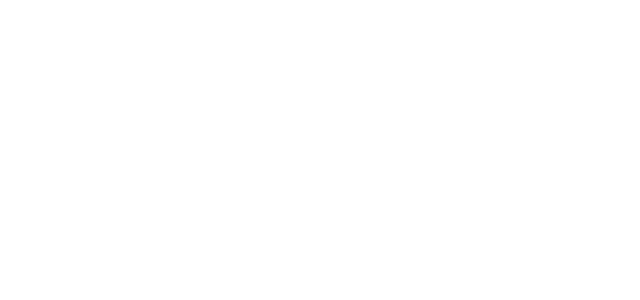
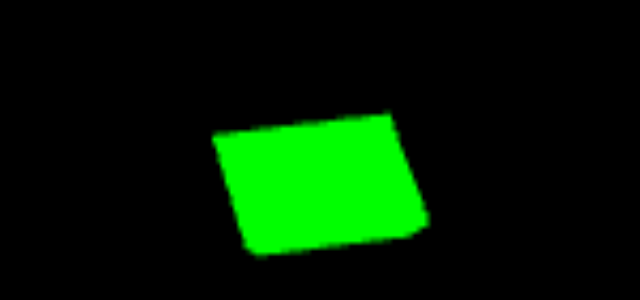
Before and after one commit to AaronMikeBonetti/Portfolio, a React (Create React App) app: page / in a window 1280 px wide. Shown: the part 210-510 px from the top of the page, without its empty margins (321-961 px from the left). Built offline with nearby package versions, Linux system fonts and the light colour scheme.

Commit message:
created three.js animation

```diff
--- a/package.json
+++ b/package.json
@@ -7,7 +7,8 @@
     "node-sass": "^4.10.0",
     "react": "^16.6.3",
     "react-dom": "^16.6.3",
-    "react-scripts": "^2.1.8"
+    "react-scripts": "^2.1.8",
+    "three": "^0.104.0"
   },
   "scripts": {
     "start": "react-scripts start",
--- a/public/index.html
+++ b/public/index.html
@@ -5,7 +5,16 @@
     <meta name="viewport" content="width=device-width, initial-scale=1, shrink-to-fit=no">
     <title></title>
   </head>
+  <style>
+    canvas{
+      width: 100%;
+      height: 100%;
+    }
+  </style>
+
   <body>
-    <div id="root"></div>
+    <div id="root">
+    </div>
   </body>
+
 </html>
--- a/src/App.js
+++ b/src/App.js
@@ -2,13 +2,15 @@
 import ReactDOM from 'react-dom';
 import "./app.scss"
 import Navbar from "./components/Navbar/Navbar"
+import Title from "./components/Title Section/Title"
 
 function App(){
 
     return (
 
-      <div>
+      <div id="root2">
       <Navbar/>
+      <Title/>
       </div>
 
     )
--- a/src/app.scss
+++ b/src/app.scss
@@ -8,5 +8,9 @@
     box-sizing: border-box;
     padding: 0;
     margin: 0;
+    #root{
+    height: 100%;
+    width: 100%;
+    }
 
 }
--- a/src/components/Navbar/navbar.scss
+++ b/src/components/Navbar/navbar.scss
@@ -1,7 +1,6 @@
 @import "../../app.scss";
 
 .navbar{
-height: 40px;
-width: 100%;
+
 
 }
--- a/src/components/Title Section/Title.js
+++ b/src/components/Title Section/Title.js
@@ -0,0 +1,23 @@
+import React, { Component } from 'react'
+import './title.scss'
+
+
+
+
+ class Title extends Component {
+
+  render() {
+
+
+    return (
+      <div className="title">
+        <div id="title__three-animation">
+          <div>
+          </div>
+        </div>
+      </div>
+    )
+  }
+}
+
+export default Title
--- a/src/components/Title Section/title.scss
+++ b/src/components/Title Section/title.scss
@@ -0,0 +1,12 @@
+@import "../../app.scss";
+.title{
+    height: 100vh;
+    width: 100vw;
+
+#title__three-animation{
+    position: relative;
+    width: 100%;
+    height: 100%;
+
+}
+}
--- a/src/index.css
+++ /dev/null
@@ -1 +0,0 @@
-/* No CSS *//*# sourceMappingURL=index.css.map */
--- a/src/index.js
+++ b/src/index.js
@@ -1,8 +1,11 @@
 import React from 'react';
 import ReactDOM from 'react-dom';
-import './index.css';
 import App from './App';
 import * as serviceWorker from './serviceWorker';
+import {Renderer} from "./three"
+
+
+document.getElementById("title__three-animation").appendChild(Renderer.domElement);
 
 ReactDOM.render(<App />, document.getElementById('root'));
 
--- /dev/null
+++ b/src/three.js
@@ -0,0 +1,28 @@
+import * as THREE from "three"
+
+ export const Renderer = new THREE.WebGLRenderer({antialias: true})
+
+export const scene = new THREE.Scene()
+export const camera = new THREE.PerspectiveCamera(
+    75,
+    window.innerHeight / window.innerHeight ,
+    0.1,
+    1000
+    )
+    var geometry = new THREE.BoxGeometry( 1, 1, 1 );
+var material = new THREE.MeshBasicMaterial( {color: 0x00ff00} );
+var cube = new THREE.Mesh( geometry, material );
+scene.add( cube );
+
+camera.position.z = 5
+
+function animate(){
+  requestAnimationFrame(animate)
+  cube.rotation.x += 0.01;
+  cube.rotation.y += 0.01;
+  Renderer.render(scene,camera)
+}
+
+
+
+animate()
```
Also changed, not shown: public/index.scss (added), 2 other files (tests, documents, lock files or other folders).
